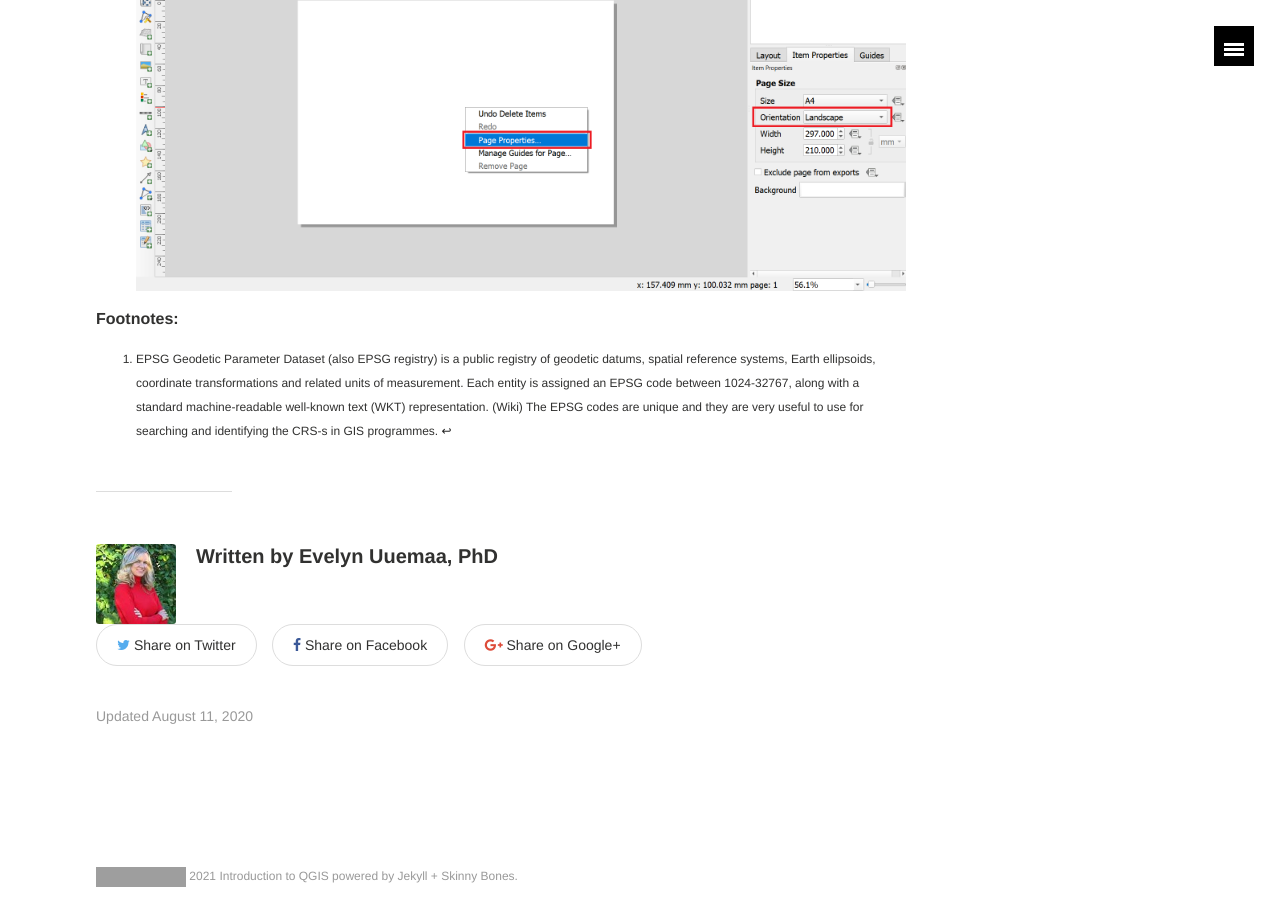
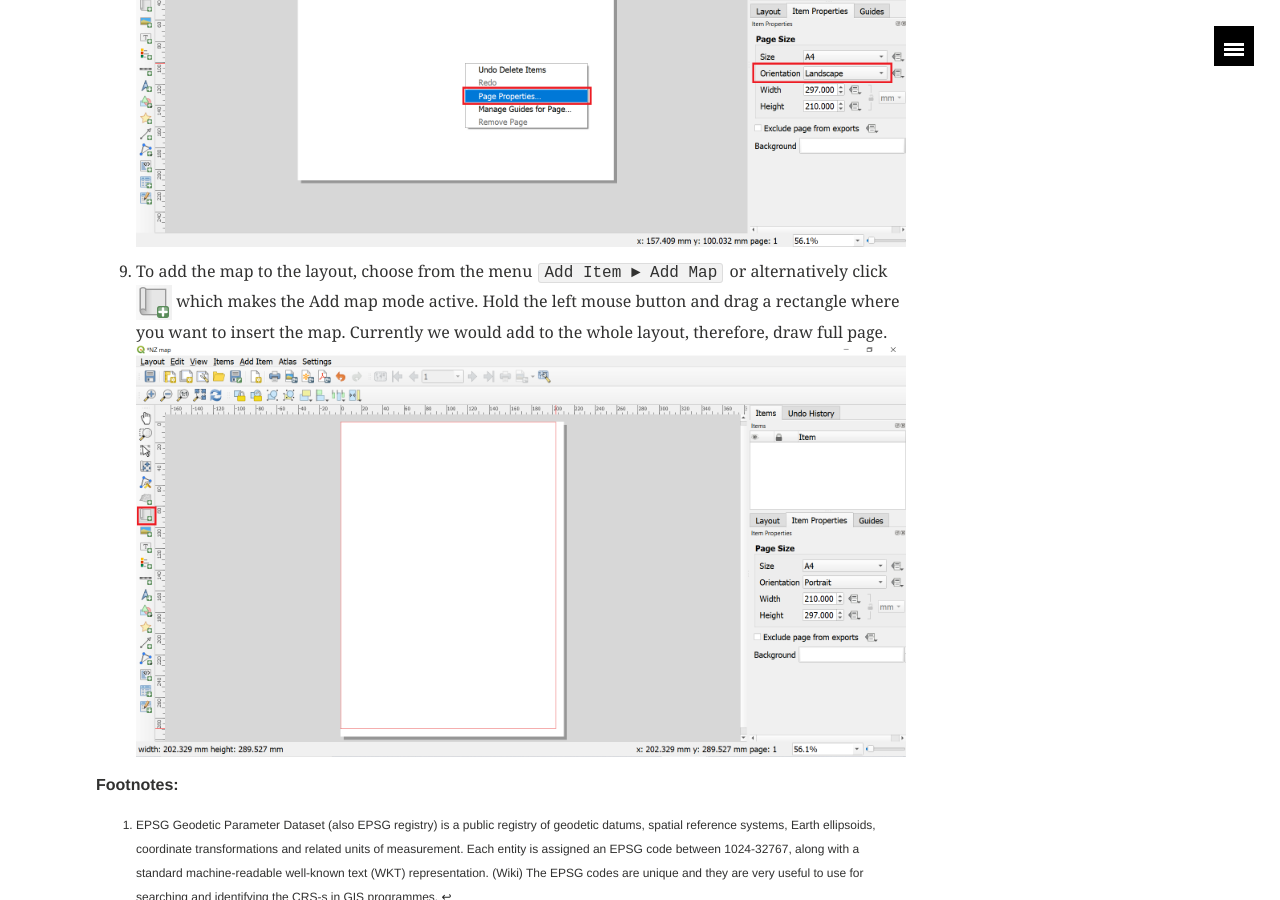
Before and after one commit to kevelyn1/QGIS-Intro, a Jekyll site: the page built from _posts/qgis/2020-08-11-making-a-map.md, in a window 1280 px wide and 900 px high, scrolled down 3951 px. Built offline with Jekyll 4.4.1, drawn with Linux system fonts in a browser that asks for light colours; grey boxes are pictures that could not be loaded.

Commit message:
update 2

```diff
--- a/_posts/qgis/2020-08-11-making-a-map.md
+++ b/_posts/qgis/2020-08-11-making-a-map.md
@@ -26,6 +26,8 @@ Download the [<span style="color:#0564A0">Natural Earth Quickstart Kit</span>](h
 6. Before we make a map suitable for printing, we need to choose an appropriate projection from the Status bar in the lower right corner ![image of browse data](../../images/icon_crs.png). The default CRS for the project is set to EPSG:3857 [^1] Pseudo-Mercator. This CRS is popularly used for web mapping and is a decent choice for our purpose, so we can leave it to its default value. The New Zealand's official geodetic datum for New Zealand and its offshore islands is [<span style="color:#0564A0">NZGD2000</span>](https://www.linz.govt.nz/data/geodetic-system/datums-projections-and-heights/geodetic-datums/new-zealand-geodetic-datum-2000-nzgd2000) and if you are working for a smaller region in NZ, using this CRS will be better.
 7. For creating a new map layout, go to `Project ► New Print Layout` or alternatively click on the Show Layout Manager IMAGE ![image of browse data](../../images/icon_layout.png). Create a new layout and named it appropriately (for example, "NZ map"). ![image of browse data](../../images/2_new_layout.png)
 8. Now we have "canvas" where can add the map from the map view. Before doing that, we should change the layout from landscape to portrait as NZ is rather north-south stretched country. Right-click on the canvas and then `Page Properties` opens page properties panel on the right side where you can change the page orientation from Landscape to Portrait. ![image of browse data](../../images/2_page properties.png)
+9. To add the map to the layout, choose from the menu `Add Item  ► Add Map` or alternatively click ![image of browse data](../../images/icon_add_map.png) which makes the Add map mode active. Hold the left mouse button and drag a rectangle where you want to insert the map. Currently we would add to the whole layout, therefore, draw full page.
+![image of browse data](../../images/2_add map.png)
 
 
 [^1]: EPSG Geodetic Parameter Dataset (also EPSG registry) is a public registry of geodetic datums, spatial reference systems, Earth ellipsoids, coordinate transformations and related units of measurement.  Each entity is assigned an EPSG code between 1024-32767, along with a standard machine-readable well-known text (WKT) representation. (Wiki) The EPSG codes are unique and they are very useful to use for searching and identifying the CRS-s in GIS programmes.
```
Also changed, not shown: images/2_add map.png (added), images/2_new_layout.png, images/icon_add_map.png (added).
